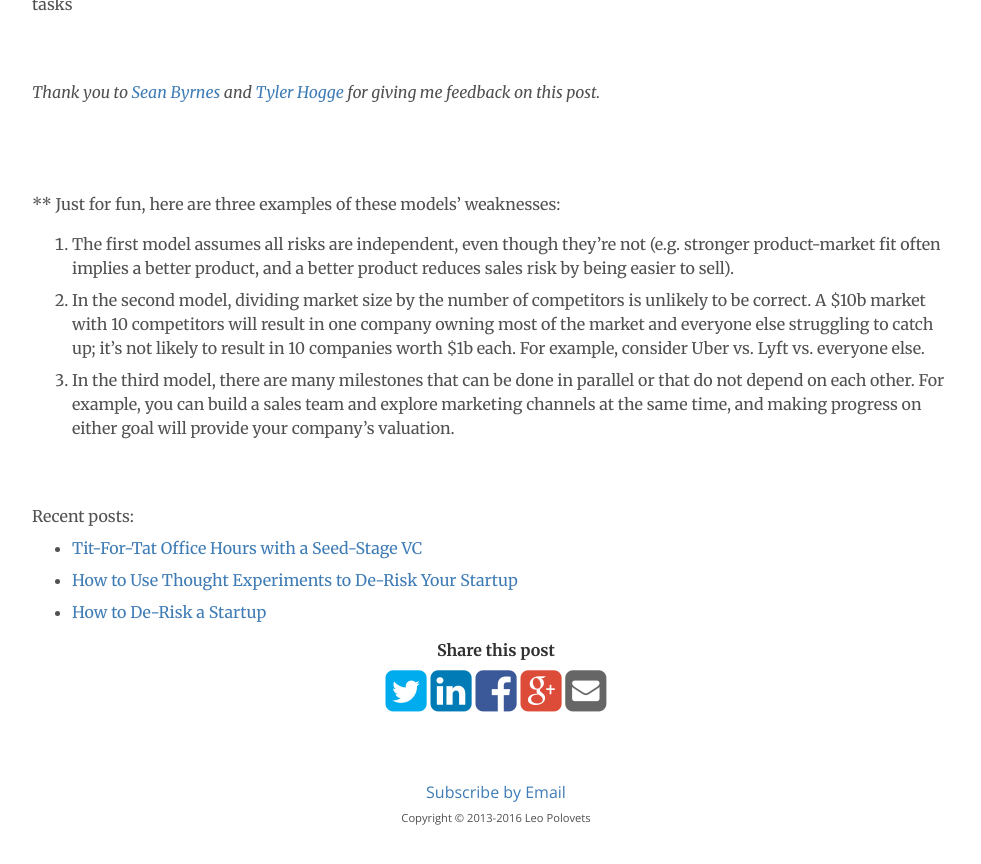
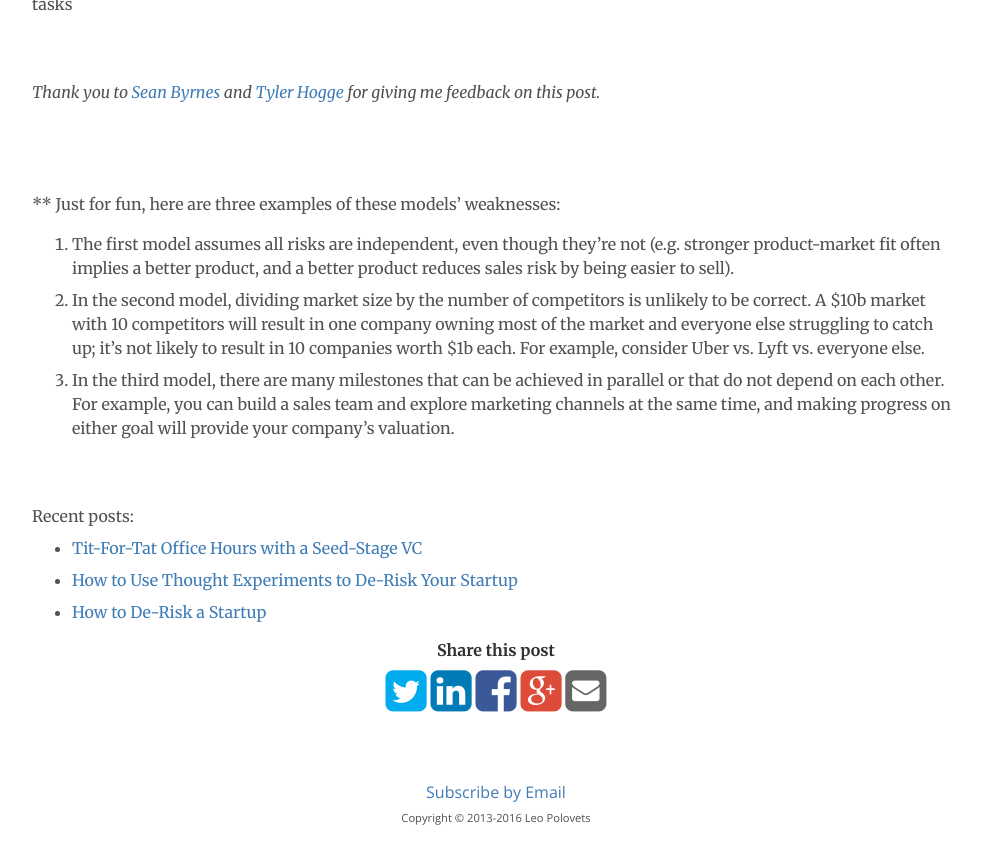
Before and after one commit to codingvc/codingvc, a Jekyll site: the page built from _posts/2017-01-20-three-mathematical-models-for-building-a-more-valuable-company.markdown, in a window 1280 px wide and 900 px high, scrolled down 4405 px. Shown: the top 864 px of the window, without its empty margins (144-1125 px from the left). Built offline with Jekyll 4.4.1, drawn with Linux system fonts in a browser that asks for light colours; nearby versions of some CDN libraries; Markdown is read by kramdown in place of the engine named in the settings; comment, search, counter and statistics services are not loaded.

Commit message:
typo fix

```diff
--- a/_posts/2017-01-20-three-mathematical-models-for-building-a-more-valuable-company.markdown
+++ b/_posts/2017-01-20-three-mathematical-models-for-building-a-more-valuable-company.markdown
@@ -112,4 +112,4 @@ There are many unknowns in the early days of building a company, and considering
 
 1. The first model assumes all risks are independent, even though they're not (e.g. stronger product-market fit often implies a better product, and a better product reduces sales risk by being easier to sell).
 2. In the second model, dividing market size by the number of competitors is unlikely to be correct. A $10b market with 10 competitors will result in one company owning most of the market and everyone else struggling to catch up; it's not likely to result in 10 companies worth $1b each. For example, consider Uber vs. Lyft vs. everyone else.
-3. In the third model, there are many milestones that can be done in parallel or that do not depend on each other. For example, you can build a sales team and explore marketing channels at the same time, and making progress on either goal will provide your company's valuation.
+3. In the third model, there are many milestones that can be achieved in parallel or that do not depend on each other. For example, you can build a sales team and explore marketing channels at the same time, and making progress on either goal will provide your company's valuation.
```
